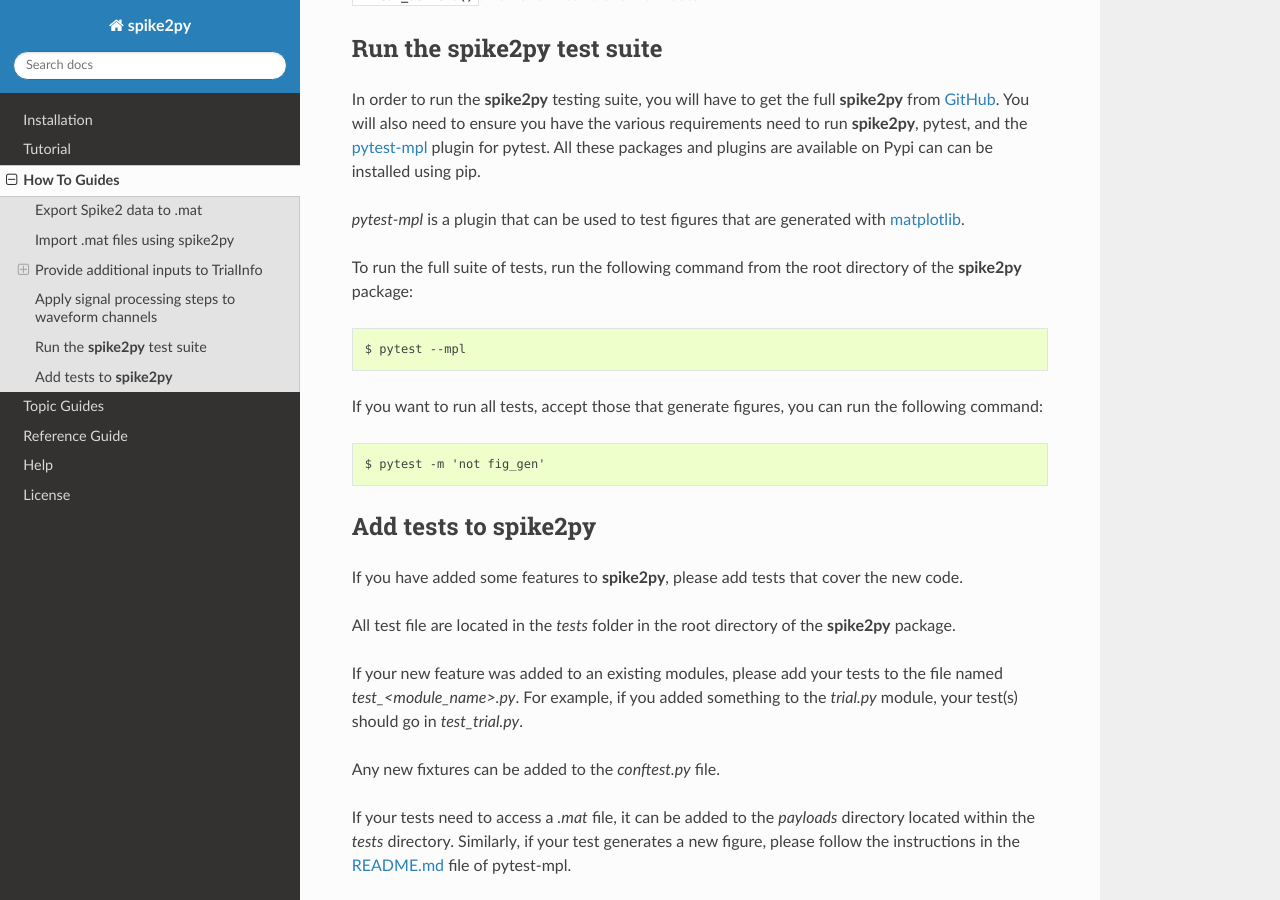
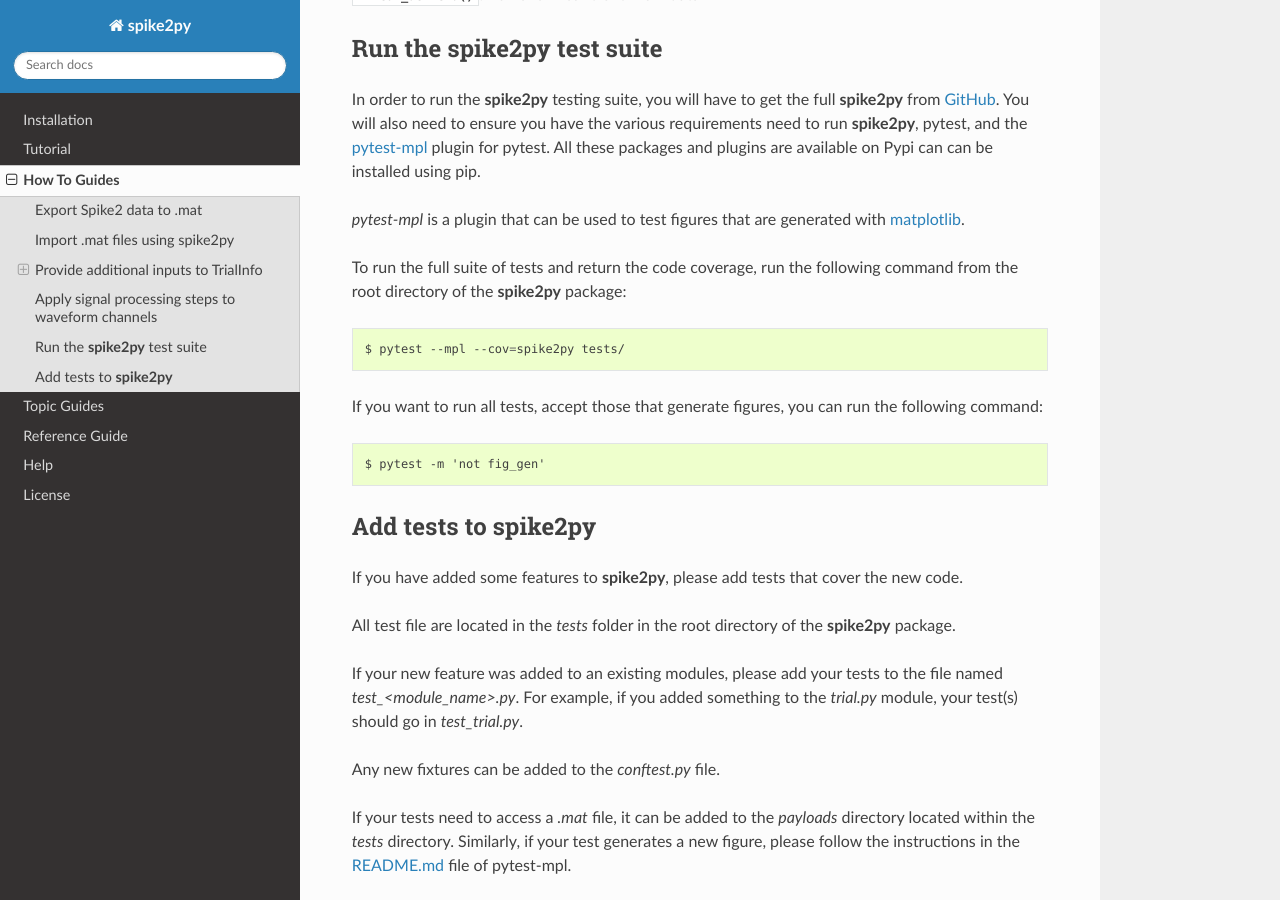
Before and after one commit to MartinHeroux/spike2py, a Sphinx documentation site: the page built from docs/source/pages/how_to_guides.rst, in a window 1280 px wide and 900 px high, scrolled down 4656 px. Built offline with Sphinx 7.4.7 and the Read the Docs theme 2.0.0, drawn with Linux system fonts in a browser that asks for light colours.

Commit message:
Minor bug fixes

```diff
--- a/docs/source/pages/how_to_guides.rst
+++ b/docs/source/pages/how_to_guides.rst
@@ -203,12 +203,12 @@
 
 `pytest-mpl` is a plugin that can be used to test figures that are generated with `matplotlib`_.
 
-To run the full suite of tests, run the following command from the root directory of the **spike2py**
+To run the full suite of tests and return the code coverage, run the following command from the root directory of the **spike2py**
 package:
 
 .. code-block:: shell
 
-    $ pytest --mpl
+    $ pytest --mpl --cov=spike2py tests/
 
 If you want to run all tests, accept those that generate figures, you can run the following command:
 
```
Also changed, not shown: .github/ISSUE_TEMPLATE/bug_report.md, .github/PULL_REQUEST_TEMPLATE.md, 1 other file.
